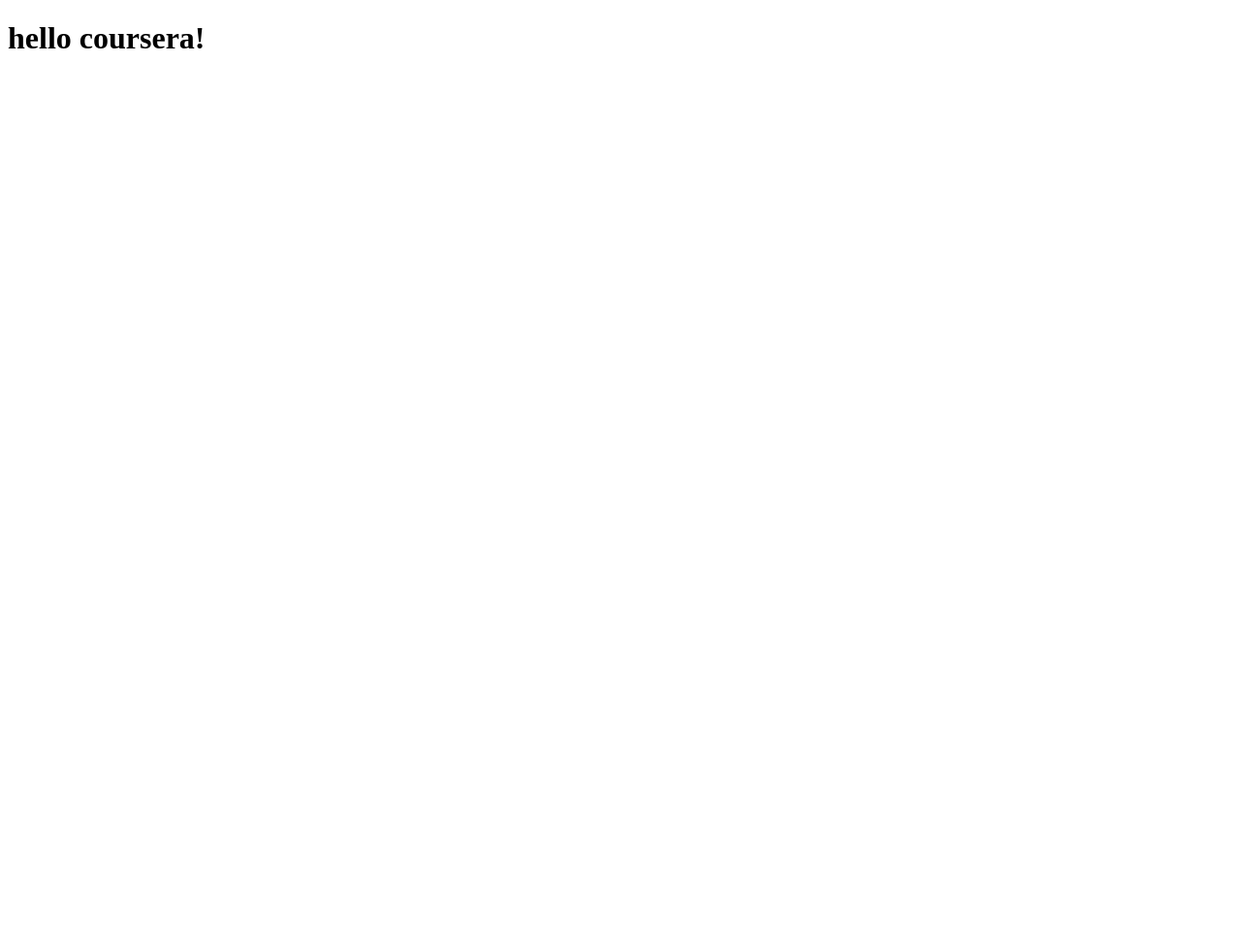
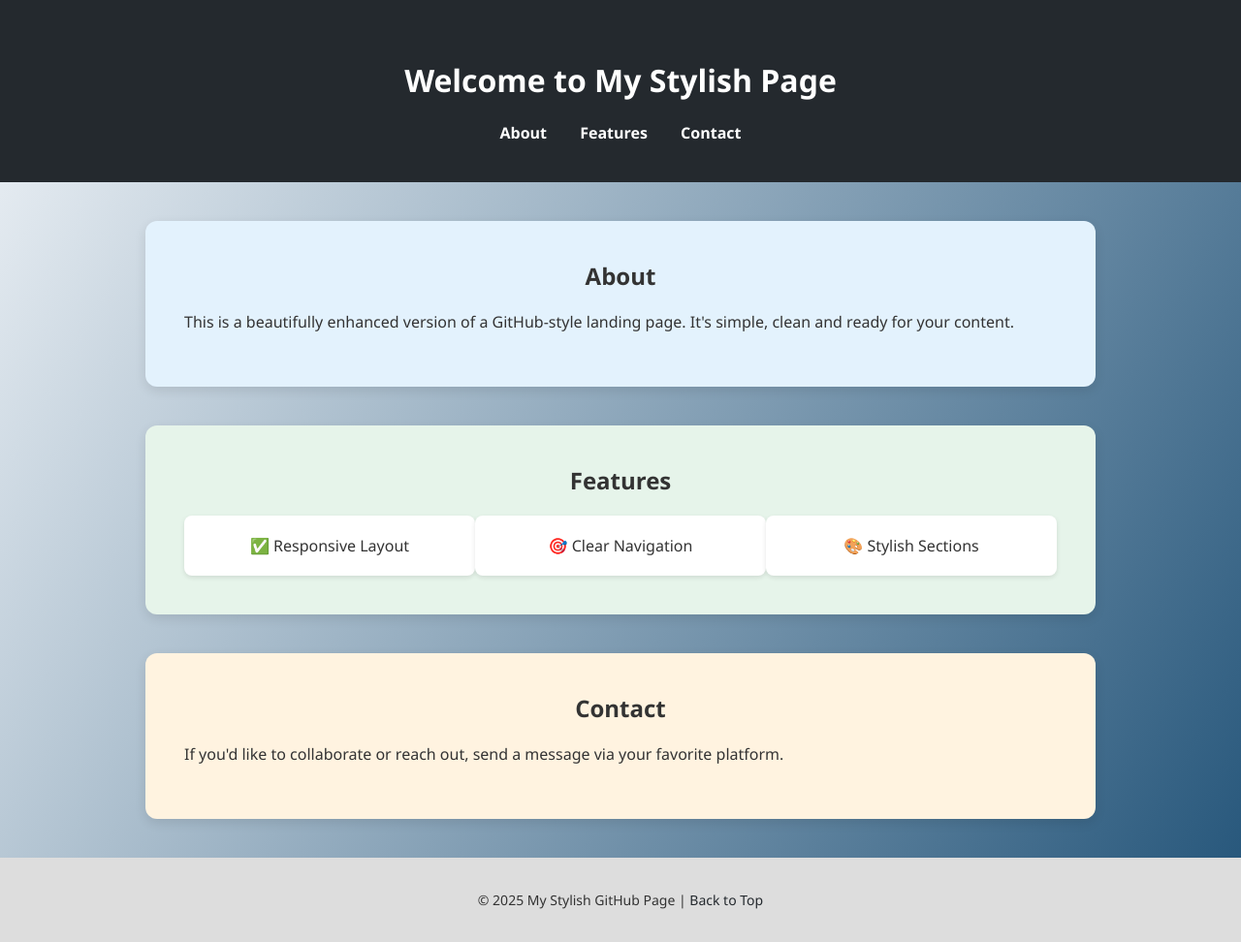
Before and after one commit to kupiansk/coursera-test, a plain HTML site: page test_site/index.html in a window 1280 px wide. Shown: the whole page at 97% size. Before the commit the page ends 800 px from the top, so only its background shows below. Drawn offline with Linux system fonts and the light colour scheme.

Commit message:
First changes

```diff
--- a/test_site/index.html
+++ b/test_site/index.html
@@ -2,10 +2,43 @@
 <html lang="en">
 <head>
   <meta charset="UTF-8" />
-    <meta name="viewport" content="width=device-width, initial-scale=1.0" />
+  <meta name="viewport" content="width=device-width, initial-scale=1.0"/>
   <title>test</title>
+  <link rel="stylesheet" href="./styles.css" />
 </head>
 <body>
-    <h1>hello coursera!</h1>
+  <header>
+    <h1>Welcome to My Stylish Page</h1>
+    <nav>
+      <a href="#about">About</a>
+      <a href="#features">Features</a>
+      <a href="#contact">Contact</a>
+    </nav>
+  </header>
+
+  <main>
+    <section id="about" class="block block--blue">
+      <h2>About</h2>
+      <p>This is a beautifully enhanced version of a GitHub-style landing page. It's simple, clean and ready for your content.</p>
+    </section>
+
+    <section id="features" class="block block--green">
+      <h2>Features</h2>
+      <div class="features-grid">
+        <div class="feature-item">✅ Responsive Layout</div>
+        <div class="feature-item">🎯 Clear Navigation</div>
+        <div class="feature-item">🎨 Stylish Sections</div>
+      </div>
+    </section>
+
+    <section id="contact" class="block block--orange">
+      <h2>Contact</h2>
+      <p>If you'd like to collaborate or reach out, send a message via your favorite platform.</p>
+    </section>
+  </main>
+
+  <footer>
+    <p>&copy; 2025 My Stylish GitHub Page | <a href="#top">Back to Top</a></p>
+  </footer>
 </body>
 </html>
--- /dev/null
+++ b/test_site/reset.css
@@ -0,0 +1,48 @@
+/* http://meyerweb.com/eric/tools/css/reset/
+   v2.0 | 20110126
+   License: none (public domain)
+*/
+
+html, body, div, span, applet, object, iframe,
+h1, h2, h3, h4, h5, h6, p, blockquote, pre,
+a, abbr, acronym, address, big, cite, code,
+del, dfn, em, img, ins, kbd, q, s, samp,
+small, strike, strong, sub, sup, tt, var,
+b, u, i, center,
+dl, dt, dd, ol, ul, li,
+fieldset, form, label, legend,
+table, caption, tbody, tfoot, thead, tr, th, td,
+article, aside, canvas, details, embed,
+figure, figcaption, footer, header, hgroup,
+menu, nav, output, ruby, section, summary,
+time, mark, audio, video {
+	margin: 0;
+	padding: 0;
+	border: 0;
+	font-size: 100%;
+	font: inherit;
+	vertical-align: baseline;
+}
+/* HTML5 display-role reset for older browsers */
+article, aside, details, figcaption, figure,
+footer, header, hgroup, menu, nav, section {
+	display: block;
+}
+body {
+	line-height: 1;
+}
+ol, ul {
+	list-style: none;
+}
+blockquote, q {
+	quotes: none;
+}
+blockquote:before, blockquote:after,
+q:before, q:after {
+	content: '';
+	content: none;
+}
+table {
+	border-collapse: collapse;
+	border-spacing: 0;
+}
--- /dev/null
+++ b/test_site/styles.css
@@ -0,0 +1,86 @@
+/* === Основной фон страницы === */
+body {
+  margin: 0;
+  font-family: 'Segoe UI', sans-serif;
+  background: linear-gradient(120deg, #f0f4f8, #235479);
+  color: #333;
+}
+
+/* === Хедер === */
+header {
+  background-color: #24292e;
+  color: white;
+  text-align: center;
+  padding: 40px 20px;
+}
+
+nav {
+  margin-top: 15px;
+}
+
+nav a {
+  color: white;
+  margin: 0 15px;
+  text-decoration: none;
+  font-weight: bold;
+}
+
+nav a:hover {
+  text-decoration: underline;
+}
+
+/* === Основные блоки === */
+.block {
+  max-width: 900px;
+  margin: 40px auto;
+  padding: 40px;
+  border-radius: 12px;
+  box-shadow: 0 4px 12px rgba(0,0,0,0.1);
+}
+
+.block h2 {
+  margin-top: 0;
+  text-align: center;
+}
+
+/* === Цветные блоки === */
+.block--blue {
+  background-color: #e3f2fd;
+}
+
+.block--green {
+  background-color: #e6f4ea;
+}
+
+.block--orange {
+  background-color: #fff3e0;
+}
+
+/* === Контент по колонкам === */
+.features-grid {
+  display: flex;
+  justify-content: space-around;
+  margin-top: 20px;
+  text-align: center;
+}
+
+.feature-item {
+  background-color: white;
+  border-radius: 8px;
+  padding: 20px;
+  width: 30%;
+  box-shadow: 0 2px 5px rgba(0,0,0,0.1);
+}
+
+/* === Футер === */
+footer {
+  background-color: #ddd;
+  padding: 20px;
+  text-align: center;
+  font-size: 14px;
+}
+
+footer a {
+  color: #24292e;
+  text-decoration: none;
+}
```
Lines whose indentation alone changed are shown as unchanged.
